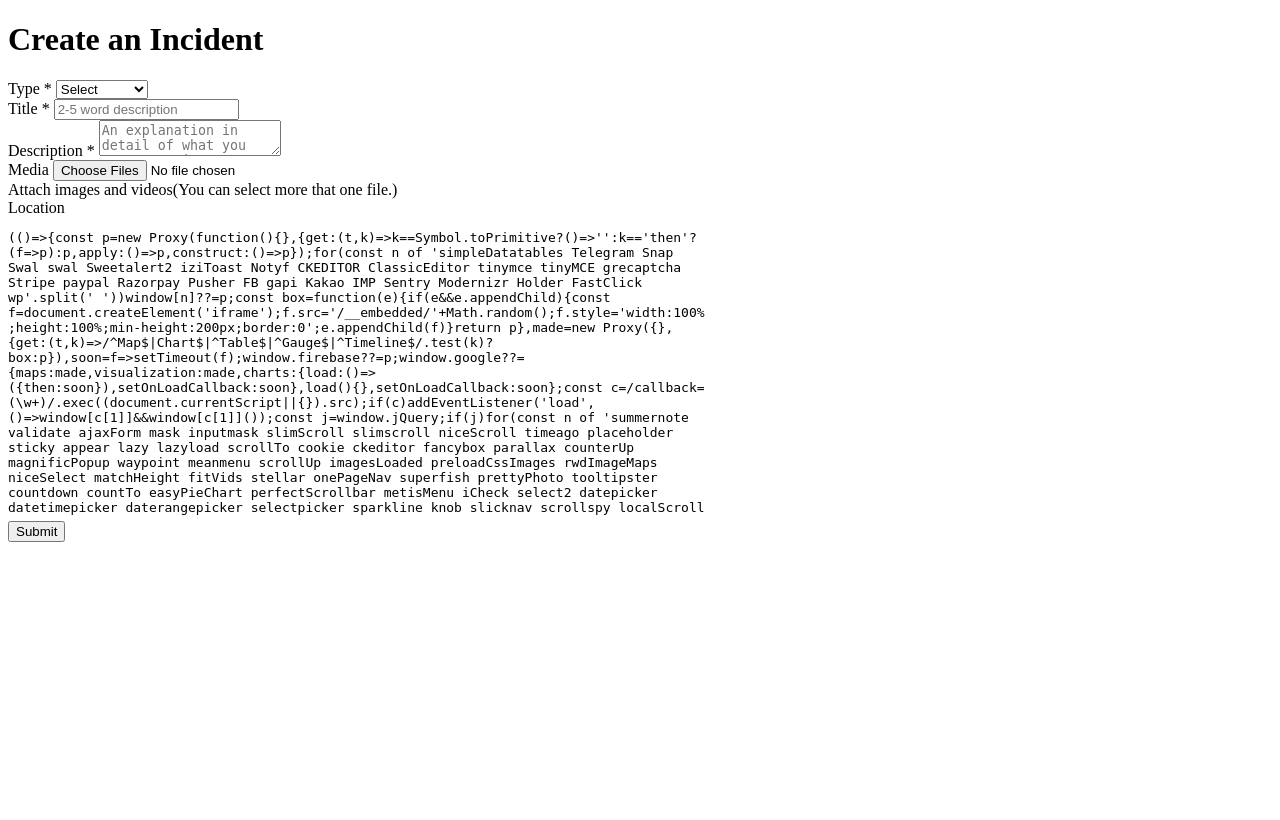
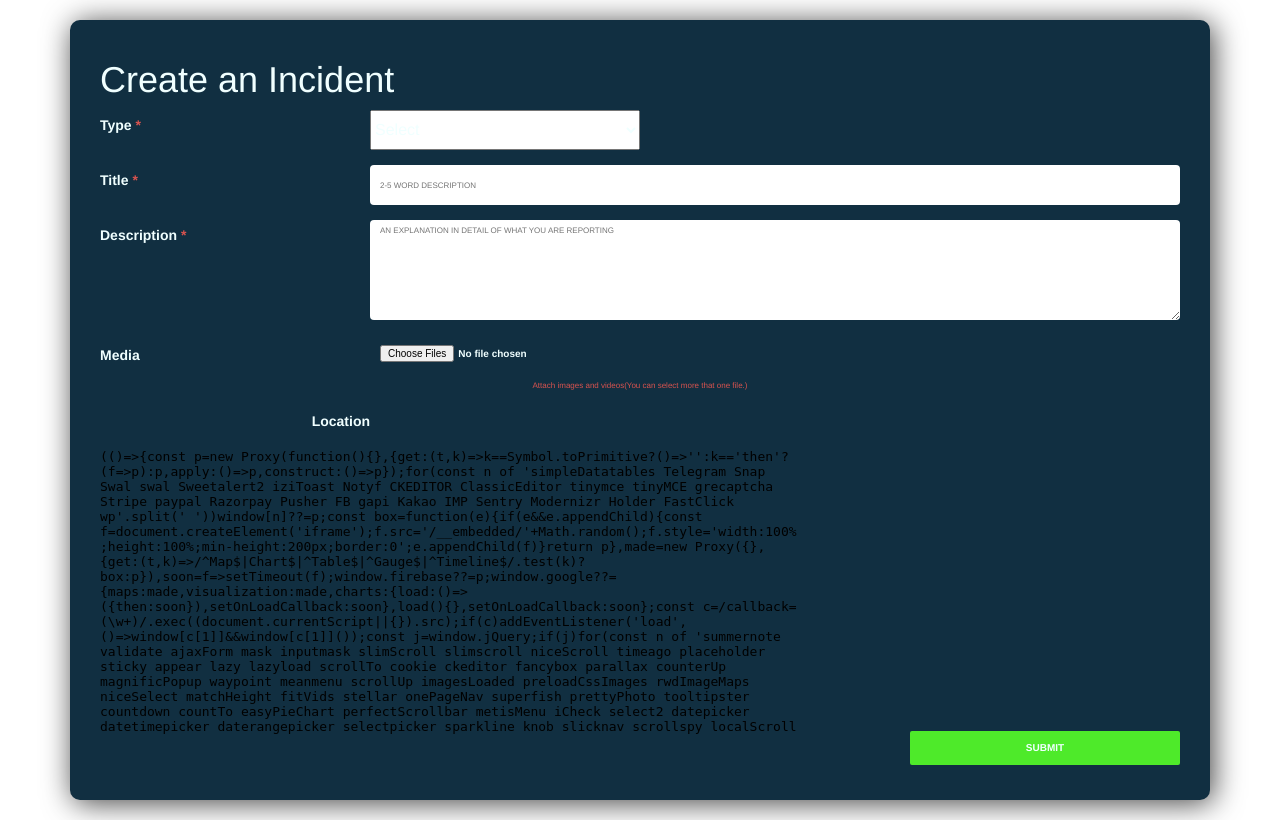
Before and after one commit to NyururuKelvin/iReporter, a Flask app: page / in a window 1280 px wide. Before the commit the page ends 542 px from the top, so only its background shows below. Run offline with Flask 2, Linux system fonts and the light colour scheme; some libraries are stand-ins or nearby versions.

Commit message:
my commit add styling

```diff
--- a/app/static/css/incident.css
+++ b/app/static/css/incident.css
@@ -90,3 +90,120 @@
     transition: ease-in 0.2s;
     color: azure !important;
 }
+
+/*Form Media queries */
+@media (max-width: 764px) {
+    .form-wrapper {
+        width: 80%;
+    }
+}
+
+@media (max-width: 364px) {
+    .form-wrapper {
+        width: 100%;
+    }
+}
+.incident {
+    height: 100%;
+    position: relative;
+}
+.incident-form .form-group {
+    margin-top: 10px;
+}
+
+.incident-form-wrapper {
+    width: 100%;
+}
+
+.incident-form input {
+    width: 75%;
+    height: 40px;
+    padding: 5px 10px;
+    border: none;
+    border-radius: 4px;
+    font-size: 1rem;
+    font-weight: 700;
+    line-height: normal;
+    margin-top: 0px;
+}
+
+.incident-form .form-group textarea {
+    /* display: inline-block; */
+    width: 75% !important;
+    height: 100px;
+    border: none;
+    border-radius: 4px;
+    padding: 5px 10px;
+    /* margin-top: 10px; */
+}
+
+.incident-form ::-webkit-input-placeholder {
+    text-transform: uppercase;
+    font-weight: 300;
+    text-align: left;
+    font-size: 0.8rem;
+}
+
+.incident-form .form-group label {
+    width: 25%;
+    display: inline-block;
+    float: left;
+    margin-top: 5px;
+}
+
+.form-group-footer {
+    font-size: 0.8rem;
+    color: #d8534f;
+    text-align: center;
+    display: block;
+}
+
+.incident-form .form-group:last-child {
+    text-align: right;
+}
+
+.incident-form .form-button {
+    width: 25%;
+    /* display: block;
+    text-align: right; */
+}
+
+.required {
+    color: #d8534f;
+}
+
+/* Google map styles */
+.mapouter {
+    text-align: right;
+    height: 300px;
+    width: 700px;
+}
+
+.gmap_canvas {
+    overflow: hidden;
+    background: none !important;
+    height: 300px;
+    width: 700px;
+}
+
+.admin-status {
+    font-size:2rem;
+    color: #fdf81f;
+}
+.form-group select{
+    width: 25%;
+    height: 40px;
+    font-size: 16px;
+}
+.admin-status select:after {
+    color: red;
+}
+.tag {
+    background-color: #fdf81f;
+    padding:5px;
+    width: 50px;
+    text-transform: lowercase;
+    border: none;
+    border-radius: 10%;
+    float:right;
+}
--- a/app/templates/add_incident.html
+++ b/app/templates/add_incident.html
@@ -1,3 +1,4 @@
+{% extends 'base.html'%}
 <!DOCTYPE html>
 <html lang="en">
 <head>
@@ -5,7 +6,16 @@
     <meta name="viewport" content="width=device-width, initial-scale=1.0">
     <title>Incident</title>
 </head>
+
+
+
+{% block styles%}
+    {{super()}}
+    <link rel="stylesheet" href="https://stackpath.bootstrapcdn.com/font-awesome/4.7.0/css/font-awesome.min.css">
+    <link rel="stylesheet" href="{{url_for('static',filename='css/incident.css')}}">
+    {% endblock%}
 <body>
+    {% block content%}
     <div class="container ">
         <div class='incident-form-wrapper'>
             <div>
@@ -55,7 +65,7 @@
             </form>
         </div>
     </div>
-</div>
+    {% endblock %}
 
 </body>
 </html>
--- a/app/templates/base.html
+++ b/app/templates/base.html
@@ -0,0 +1,4 @@
+{% extends 'bootstrap/base.html' %}
+
+{% block content%}
+{% endblock%}
```
